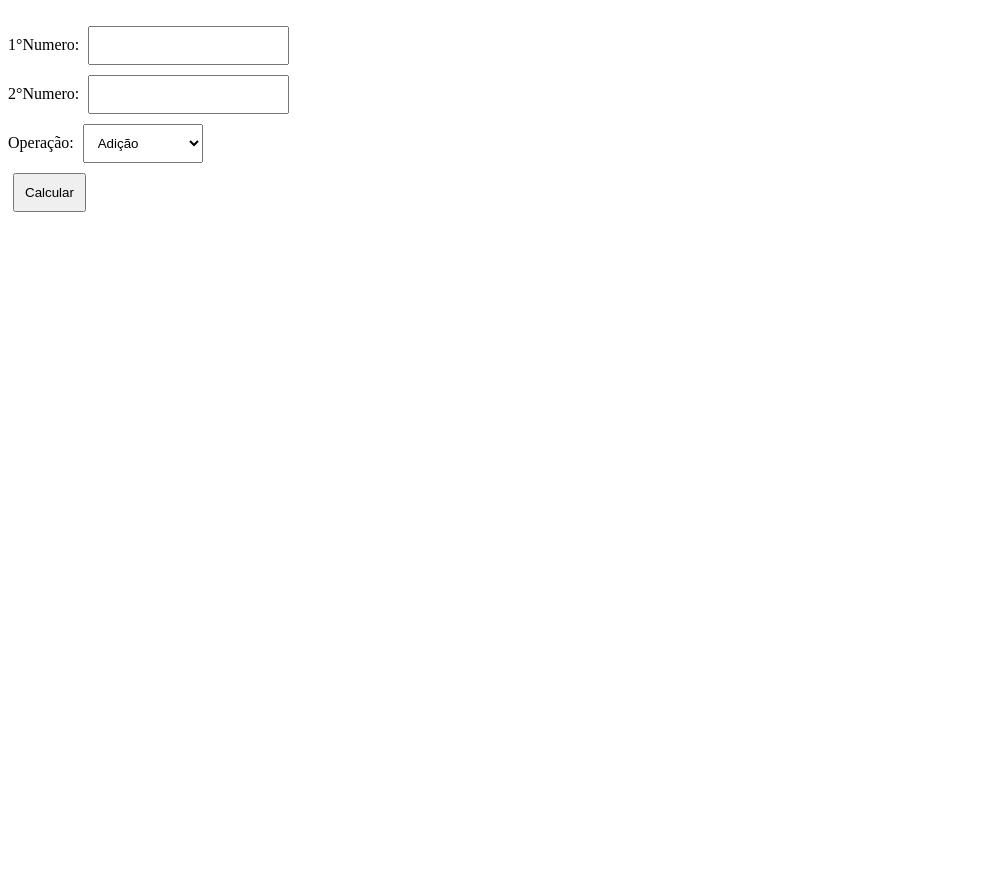
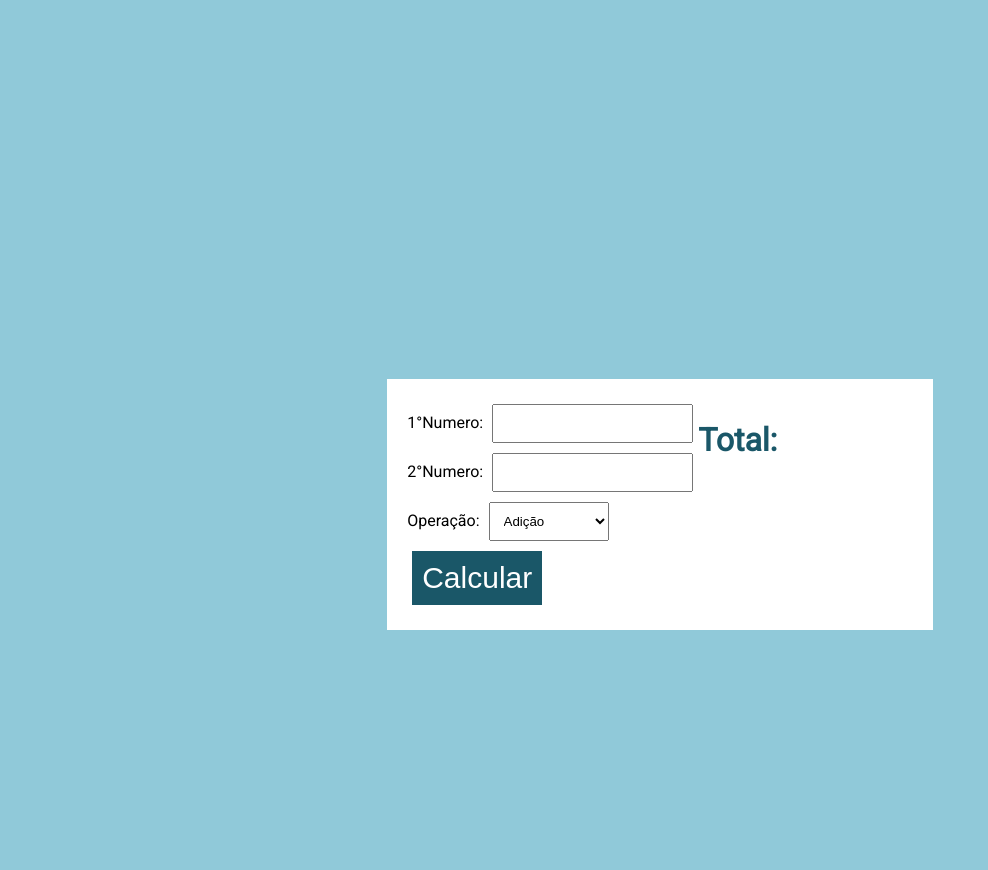
Before and after one commit to Alexandre-Cesar/small, a PHP site: page /calculadora.php in a window 1280 px wide. Shown: the top 870 px of the page, without its empty margins (0-988 px from the left). Before the commit the page ends 212 px from the top, so only its background shows below. Run offline with PHP 8.4, Linux system fonts and the light colour scheme.

Commit message:
atualização da calculadora e adicionada pagina de estilo

```diff
--- a/calculadora.php
+++ b/calculadora.php
@@ -31,14 +31,11 @@ if ($num1 && $num2) {
 <head>
 	<meta charset="utf-8">
 	<title>CALCULADORA</title>
-	<style type="text/css">
-		input, select{
-			padding: 10px;
-			margin: 5px;}
-	</style>
+	<link rel = "stylesheet" href ="estilo.css">
 </head>
 <body>
-	<h1><?=$resul?></h1>
+
+	<div>
 <form method="post">
 <label>1°Numero: <input type="text" name="numero1"></label><br>
 <label>2°Numero: <input type="text" name="numero2"></label><br>
@@ -50,6 +47,8 @@ if ($num1 && $num2) {
            <option value="/">Divisão</option>
          </select>
        </label><br>
-        <input type="submit" name="btnCalcular" value="Calcular"></form>
+        <input type="submit" name="btnCalcular" value="Calcular" class = "calcular"></form>
+		<h1>Total: <?=$resul?></h1>
+	</div>
 </body>
 </html>
--- /dev/null
+++ b/estilo.css
@@ -0,0 +1,28 @@
+@import url('https://fonts.googleapis.com/css2?family=Roboto&display=swap');
+input, select{
+    padding: 10px;
+    margin: 5px;
+}
+body{
+    background-color: #90C9D9;
+    font-family: 'Roboto',sans-serif;
+    width: auto;
+}
+div{
+    width: 40%;
+    background-color: white;
+    color: black;
+    padding: 20px;
+    align-content: center;
+    margin:30%;
+    display: flex;
+}
+h1{
+    color: #1A5768;
+}
+.calcular{
+    background-color: #1A5768;
+    color: white;
+    border:none;
+    font-size: 30px;
+}
```
